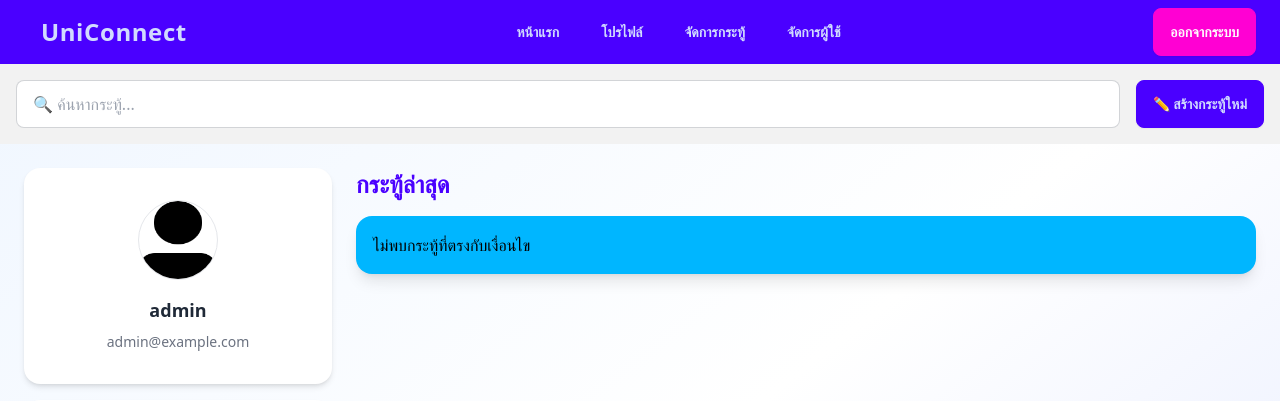
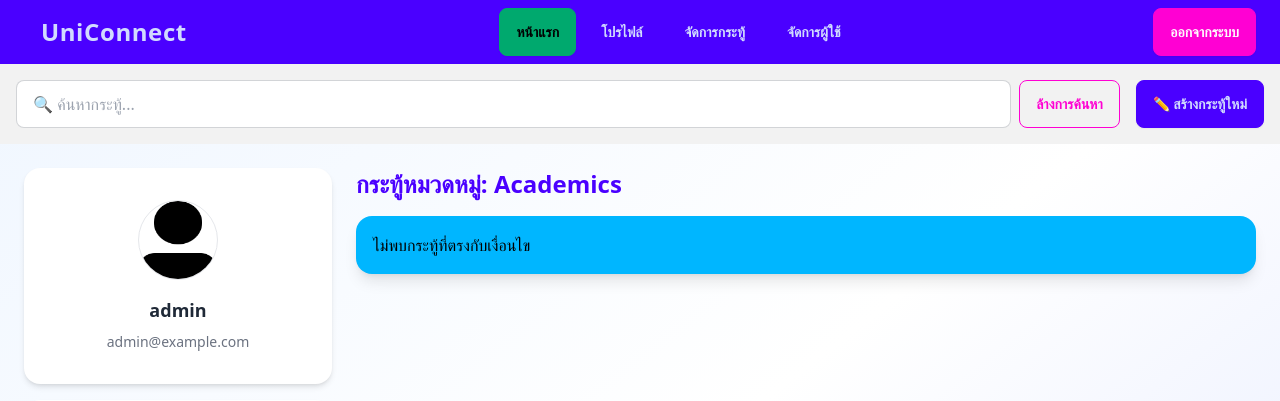
Before and after one commit to julaluxx/uniconn, a PHP site: page /index.php?category=2 in a window 1280 px wide. Shown: the top 401 px of the page. Run offline with PHP 8.4, Linux system fonts and the light colour scheme; a user stored in the database is signed in; data comes from the database, SQL or seed files in the repository; tables that the repository leaves empty hold one stand-in row (values such as "Sample post"); some libraries are stand-ins or nearby versions.

Commit message:
Fix menu

```diff
--- a/admin.php
+++ b/admin.php
@@ -72,7 +72,7 @@
                 <a href="index.php" class="btn btn-ghost hover:bg-primary-focus">หน้าแรก</a>
                 <a href="profile.php" class="btn btn-ghost hover:bg-primary-focus">โปรไฟล์</a>
                 <a href="moderate.php" class="btn btn-ghost hover:bg-primary-focus">จัดการกระทู้</a>
-                <a href="admin.php" class="btn btn-ghost hover:bg-primary-focus active">จัดการผู้ใช้</a>
+                <a href="admin.php" class="btn btn-success hover:bg-primary-focus active">จัดการผู้ใช้</a>
             </div>
             <div class="flex-none">
                 <a href="logout.php" class="btn btn-secondary">ออกจากระบบ</a>
--- a/index.php
+++ b/index.php
@@ -47,7 +47,8 @@
     <meta charset="UTF-8">
     <title>UniConnect - หน้าหลัก</title>
     <link href="https://cdn.jsdelivr.net/npm/daisyui@4.12.10/dist/full.css" rel="stylesheet" />
-    <script src="https://cdn.tailwindcss.com"></script>
+    <script src="https://cdn.tailwindcss.com">
+    </script>
 </head>
 
 <body class="min-h-screen bg-gradient-to-br from-blue-50 via-white to-indigo-100 flex flex-col">
@@ -62,7 +63,7 @@
 
             <!-- เมนูกลาง -->
             <div class="flex-1 flex justify-center space-x-2">
-                <a href="index.php" class="btn btn-ghost hover:bg-primary-focus">หน้าแรก</a>
+                <a href="index.php" class="btn btn-success hover:bg-primary-focus active">หน้าแรก</a>
                 <?php if (isset($_SESSION['user_id'])): ?>
                     <a href="profile.php" class="btn btn-ghost hover:bg-primary-focus">โปรไฟล์</a>
                     <?php if (in_array($_SESSION['role'], ['moderator', 'admin'])): ?>
@@ -85,24 +86,30 @@
         </div>
     </nav>
 
-    <!-- 🔍 ส่วนค้นหา + ปุ่มสร้างกระทู้ -->
+    <!-- ส่วนค้นหา + ปุ่มสร้างกระทู้ -->
     <div class="bg-base-200 p-4 flex flex-wrap justify-between items-center gap-4">
-        <form action="index.php" method="GET" class="flex-grow">
+
+        <form action="index.php" method="GET" class="flex-grow flex gap-2">
             <input type="text" name="search" placeholder="🔍 ค้นหากระทู้..."
                 class="input input-bordered w-full focus:ring focus:ring-primary/30"
                 value="<?php echo htmlspecialchars($search); ?>" />
+            <?php if ($search || $category_filter): ?>
+                <a href="index.php" class="btn btn-outline btn-secondary">ล้างการค้นหา</a>
+            <?php endif; ?>
         </form>
+
         <?php if (isset($_SESSION['user_id'])): ?>
             <a href="post.php" class="btn btn-primary flex items-center gap-2">
                 ✏️ สร้างกระทู้ใหม่
             </a>
         <?php endif; ?>
+
     </div>
 
-    <!-- 🧭 Layout หลัก -->
+    <!-- Layout หลัก -->
     <main class="flex-grow container mx-auto max-w-7xl p-6 flex flex-col md:flex-row gap-6">
 
-        <!-- 🎭 Sidebar -->
+        <!-- Sidebar -->
         <aside class="md:w-1/4 space-y-4">
 
             <!-- โปรไฟล์ -->
@@ -152,10 +159,24 @@
 
         </aside>
 
-        <!-- 📄 ส่วนกลาง -->
+        <!-- ส่วนกลาง -->
         <section class="flex-1">
-            <h2 class="text-2xl font-bold mb-4 text-primary">กระทู้ล่าสุด</h2>
+            <!-- แสดงผลการค้นหา -->
+            <h2 class="text-2xl font-bold mb-4 text-primary">
+                <?php
+                if ($search && $category_filter) {
+                    echo "ผลลัพธ์การค้นหา \"" . htmlspecialchars($search) . "\" ในหมวดหมู่ " . htmlspecialchars($categories[array_search($category_filter, array_column($categories, 'id'))]['name']);
+                } elseif ($search) {
+                    echo "ผลลัพธ์การค้นหา \"" . htmlspecialchars($search) . "\"";
+                } elseif ($category_filter) {
+                    echo "กระทู้หมวดหมู่: " . htmlspecialchars($categories[array_search($category_filter, array_column($categories, 'id'))]['name']);
+                } else {
+                    echo "กระทู้ล่าสุด";
+                }
+                ?>
+            </h2>
 
+            <!-- แสดงกระทู้ทั้งหมด -->
             <?php if (empty($posts)): ?>
                 <div class="alert alert-info shadow-lg">
                     <span>ไม่พบกระทู้ที่ตรงกับเงื่อนไข</span>
@@ -188,7 +209,7 @@
         </section>
     </main>
 
-    <!-- 🦶 Footer -->
+    <!-- Footer -->
     <footer class="footer footer-center bg-base-200 text-base-content py-4 border-t border-base-300">
         <p class="text-sm text-gray-600">© 2025 UniConnect — สังคมนักศึกษาออนไลน์</p>
     </footer>
--- a/moderate.php
+++ b/moderate.php
@@ -90,7 +90,7 @@
                 <?php if (isset($_SESSION['user_id'])): ?>
                     <a href="profile.php" class="btn btn-ghost hover:bg-primary-focus">โปรไฟล์</a>
                     <?php if (in_array($_SESSION['role'], ['moderator', 'admin'])): ?>
-                        <a href="moderate.php" class="btn btn-ghost hover:bg-primary-focus">จัดการกระทู้</a>
+                        <a href="moderate.php" class="btn btn-success hover:bg-primary-focus">จัดการกระทู้</a>
                     <?php endif; ?>
                     <?php if ($_SESSION['role'] == 'admin'): ?>
                         <a href="admin.php" class="btn btn-ghost hover:bg-primary-focus">จัดการผู้ใช้</a>
--- a/profile.php
+++ b/profile.php
@@ -83,7 +83,7 @@
             <div class="flex-1 flex justify-center space-x-2">
                 <a href="index.php" class="btn btn-ghost hover:bg-primary-focus">หน้าแรก</a>
                 <?php if (isset($_SESSION['user_id'])): ?>
-                    <a href="profile.php" class="btn btn-ghost hover:bg-primary-focus">โปรไฟล์</a>
+                    <a href="profile.php" class="btn btn-success hover:bg-primary-focus">โปรไฟล์</a>
                     <?php if (in_array($_SESSION['role'], ['moderator', 'admin'])): ?>
                         <a href="moderate.php" class="btn btn-ghost hover:bg-primary-focus">จัดการกระทู้</a>
                     <?php endif; ?>
```
